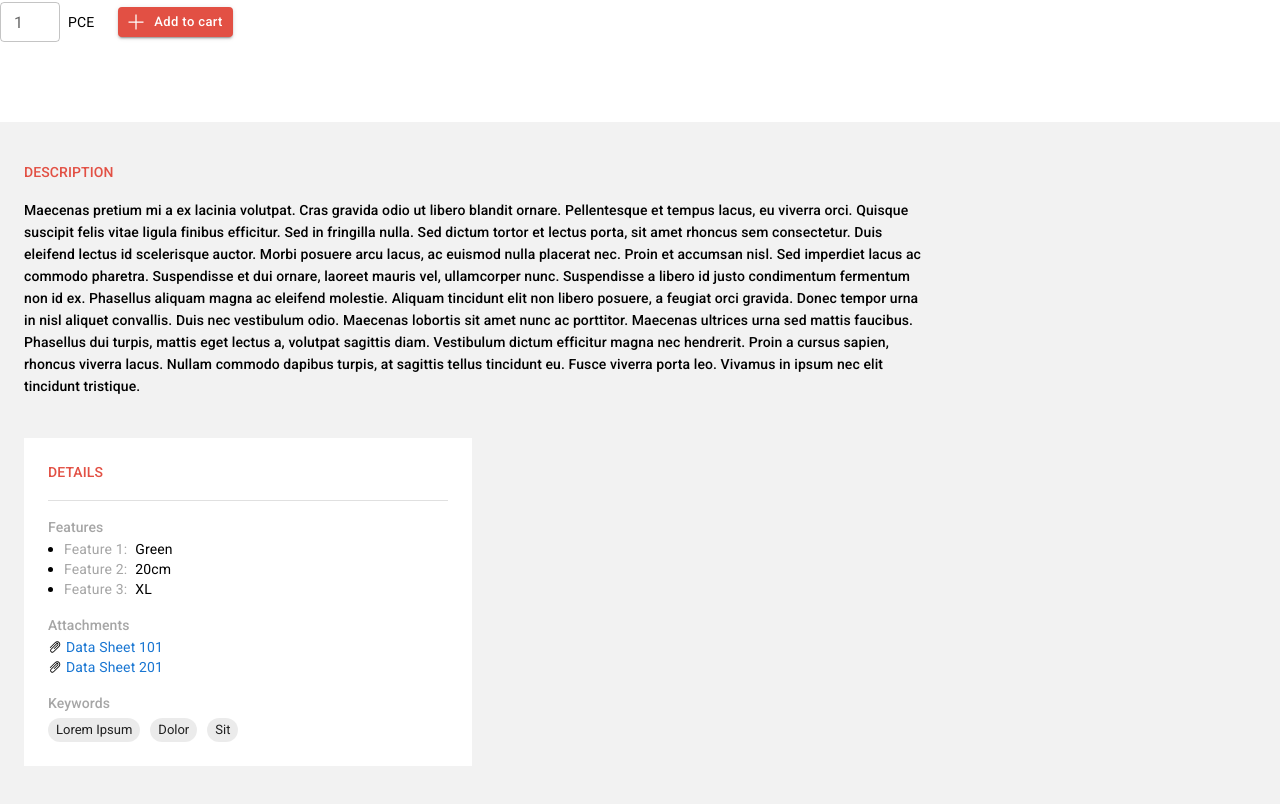
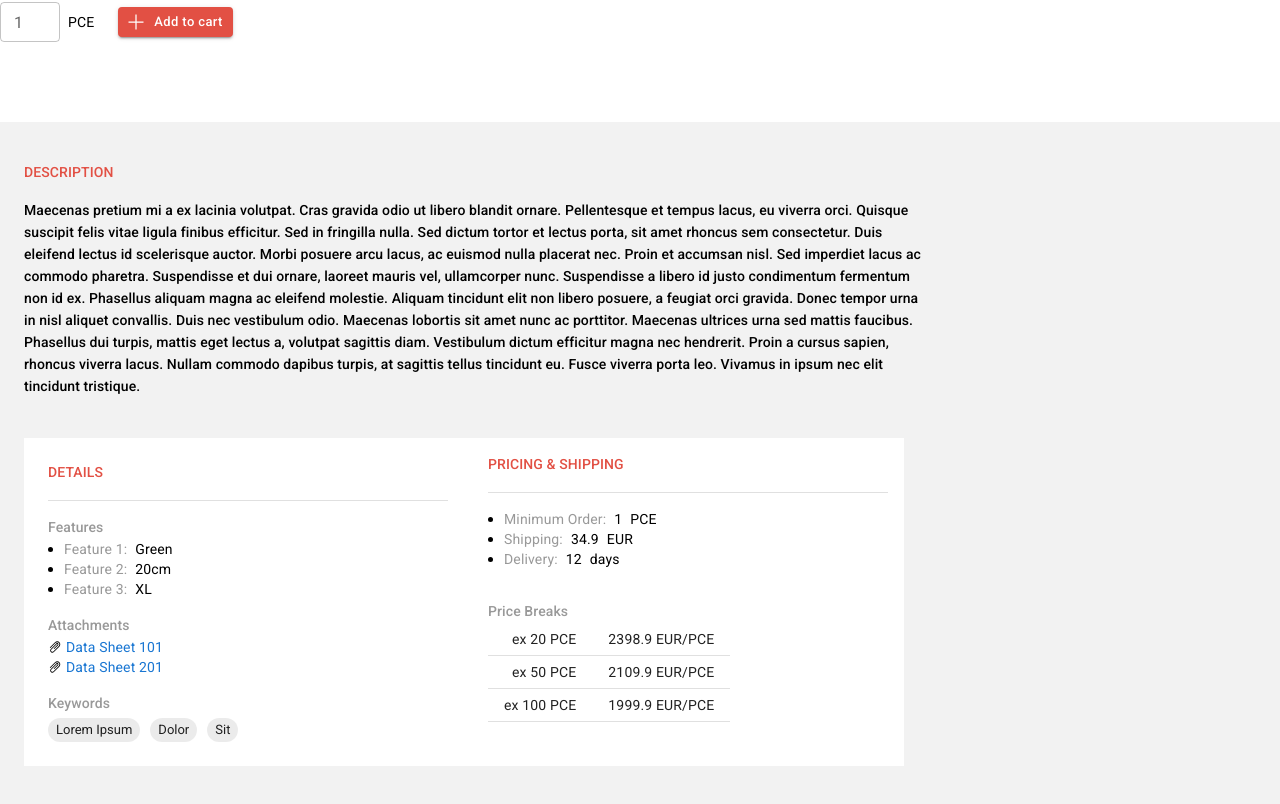
Before and after one commit to nikoladjekic/nikola-jaggaer-assessment, a React app: page / in a window 1280 px wide. Shown: the part 412-1216 px from the top of the page. Built offline with nearby package versions, Linux system fonts and the light colour scheme.

Commit message:
add product pricing component

```diff
--- /dev/null
+++ b/components/product/bottom-section/product-pricing.js
@@ -0,0 +1,94 @@
+import React from "react";
+import Box from "@mui/material/Box";
+import Typography from "@mui/material/Typography";
+import Divider from "@mui/material/Divider";
+import List from "@mui/material/List";
+import ListItem from "@mui/material/ListItem";
+import Table from "@mui/material/Table";
+import TableBody from "@mui/material/TableBody";
+import TableRow from "@mui/material/TableRow";
+import TableCell from "@mui/material/TableCell";
+import { colors } from "../../../constants/colors";
+import {
+	renderGraySubtitle,
+	renderRedUppercaseTitle,
+} from "../../../constants/functions";
+
+const ProductPricing = ({
+	minOrderQuantity,
+	shipping,
+	delivery,
+	quantityUnit,
+	currency,
+	priceBreaks,
+}) => {
+	const getListItem = ({ text, quantity, unit }) => (
+		<ListItem sx={{ display: "list-item", padding: "0px" }}>
+			<Typography
+				variant="body2"
+				color={colors.gray}
+				component="span"
+				mr={1}
+			>
+				{text}:
+			</Typography>
+			<Typography variant="body2" component="span" mr={1}>
+				{quantity}
+			</Typography>
+			<Typography variant="body2" component="span">
+				{unit}
+			</Typography>
+		</ListItem>
+	);
+
+	const renderOrderingDetailsList = () => (
+		<List
+			sx={{ margin: "16px 0", padding: "0 16px", listStyleType: "disc" }}
+		>
+			{getListItem({
+				text: "Minimum Order",
+				quantity: minOrderQuantity,
+				unit: quantityUnit,
+			})}
+			{getListItem({
+				text: "Shipping",
+				quantity: shipping,
+				unit: currency,
+			})}
+			{getListItem({
+				text: "Delivery",
+				quantity: delivery,
+				unit: "days",
+			})}
+		</List>
+	);
+
+	const renderPriceBreaksTable = () => (
+		<Table size="small" sx={{ width: "auto" }}>
+			<TableBody>
+				{Object.entries(priceBreaks).map((priceBreak) => (
+					<TableRow key={priceBreak[0]}>
+						<TableCell align="right">
+							ex {priceBreak[0]} {quantityUnit}
+						</TableCell>
+						<TableCell align="right">
+							{priceBreak[1]} {currency}/{quantityUnit}
+						</TableCell>
+					</TableRow>
+				))}
+			</TableBody>
+		</Table>
+	);
+
+	return (
+		<Box bgcolor={colors.white} width={400} p={2}>
+			{renderRedUppercaseTitle("pricing & shipping")}
+			<Divider />
+			{renderOrderingDetailsList()}
+			{renderGraySubtitle("price breaks")}
+			{renderPriceBreaksTable()}
+		</Box>
+	);
+};
+
+export default ProductPricing;
--- a/components/product/product.js
+++ b/components/product/product.js
@@ -3,6 +3,7 @@ import Box from "@mui/material/Box";
 import ProductOverview from "./top-section/product-overview";
 import ProductDescription from "./bottom-section/product-description";
 import ProductDetails from "./bottom-section/product-details";
+import ProductPricing from "./bottom-section/product-pricing";
 import { colors } from "../../constants/colors";
 
 const Product = ({ product }) => (
@@ -23,10 +24,19 @@ const Product = ({ product }) => (
 		</Box>
 		<Box py={5} px={3} bgcolor={colors.lightGray}>
 			<ProductDescription description={product.description_long} />
-			<Box mt={5}>
+			<Box mt={5} display={"flex"}>
 				<ProductDetails
 					features={product.features}
 					attachments={product.attachments}
+					keywords={product.keywords}
+				/>
+				<ProductPricing
+					minOrderQuantity={product.minimum_order_quantity}
+					shipping={product.transport_costs}
+					delivery={product.delivery_time}
+					quantityUnit={product.unit}
+					currency={product.currency}
+					priceBreaks={product.price_breaks}
 					keywords={product.keywords}
 				/>
 			</Box>
--- a/constants/colors.js
+++ b/constants/colors.js
@@ -1,6 +1,6 @@
 export const colors = {
 	white: "#ffffff",
 	red: "#e25044",
-	gray: "#a6a6a6",
+	gray: "#999999",
 	lightGray: "#f2f2f2",
 };
```
